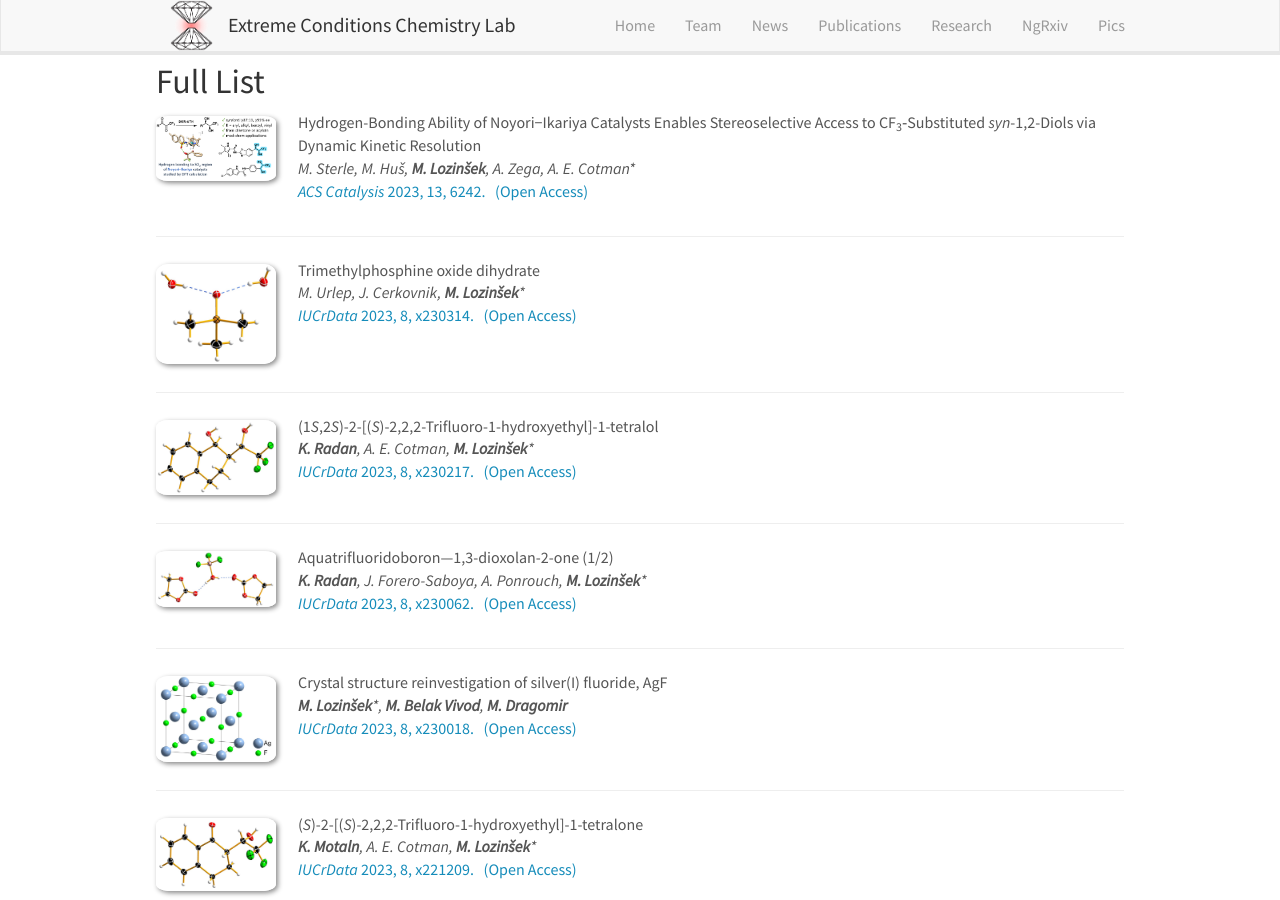
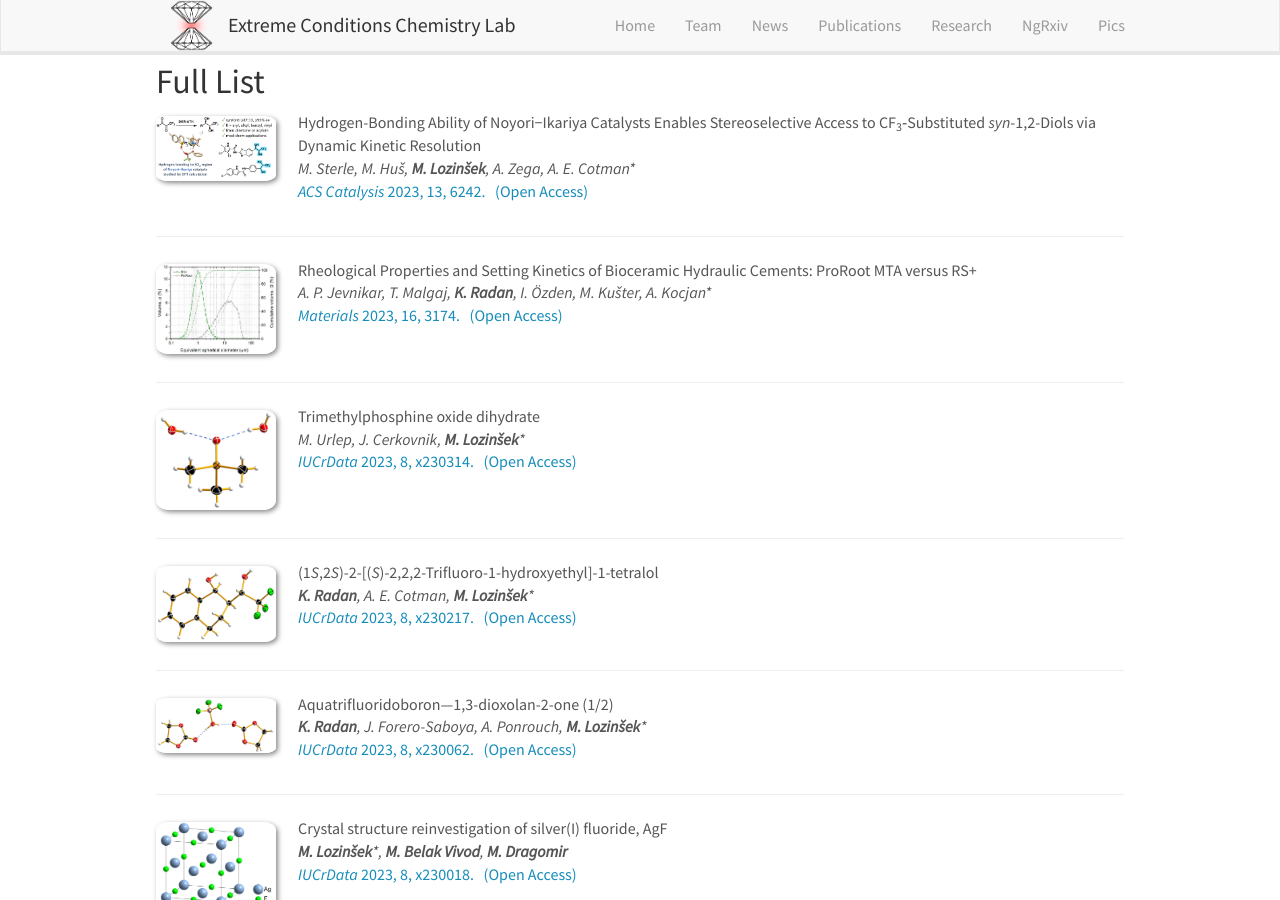
Before and after one commit to eccl-jsi/eccl-jsi.github.io, a Jekyll site: the page built from _pages/publications.md, in a window 1280 px wide and 900 px high, scrolled down 1501 px. Built offline with Jekyll 4.4.1, drawn with Linux system fonts in a browser that asks for light colours; nearby versions of some CDN libraries.

Commit message:
Update publist.yml

```diff
--- a/_data/publist.yml
+++ b/_data/publist.yml
@@ -8,6 +8,15 @@
     display: "<i>ACS Catalysis</i> 2023, 13, 6242. &nbsp;&nbsp;(Open Access)"
     url: "https://doi.org/10.1021/acscatal.3c00980"
   title: "Hydrogen-Bonding Ability of Noyori−Ikariya Catalysts Enables Stereoselective Access to CF<sub>3</sub>‑Substituted <i>syn</i>-1,2-Diols via Dynamic Kinetic Resolution"
+-
+  authors: "A. P. Jevnikar, T. Malgaj, <b>K. Radan</b>, I. Özden, M. Kušter, A. Kocjan*"
+  description: ""
+  highlight: 0
+  image: Materials2023-TOC.jpg
+  link:
+    display: "<i>Materials</i> 2023, 16, 3174. &nbsp;&nbsp;(Open Access)"
+    url: "https://doi.org/10.3390/ma16083174"
+  title: "Rheological Properties and Setting Kinetics of Bioceramic Hydraulic Cements: ProRoot MTA versus RS+"
 -
   authors: "M. Urlep, J. Cerkovnik, <b>M. Lozinšek</b>*"
   description: ""
@@ -66,7 +75,7 @@
   authors: "C. Bodin, J. D. Forero-Saboya, P. Jankowski, <b>K. Radan</b>, D. Foix, C. Courrèges, I. Yousef, R. Dedryvère, C. Davoisne, <b>M. Lozinšek</b>&#42;, A. Ponrouch*"
   description: ""
   highlight: 0
-  image: Accepted.jpg
+  image: B&S2023-TOC.jpg
   link:
     display: "<i>Batteries & Supercaps</i> 2023, 6, e202200433. &nbsp;&nbsp;(Open Access)"
     url: "https://doi.org/10.1002/batt.202200433"
```
